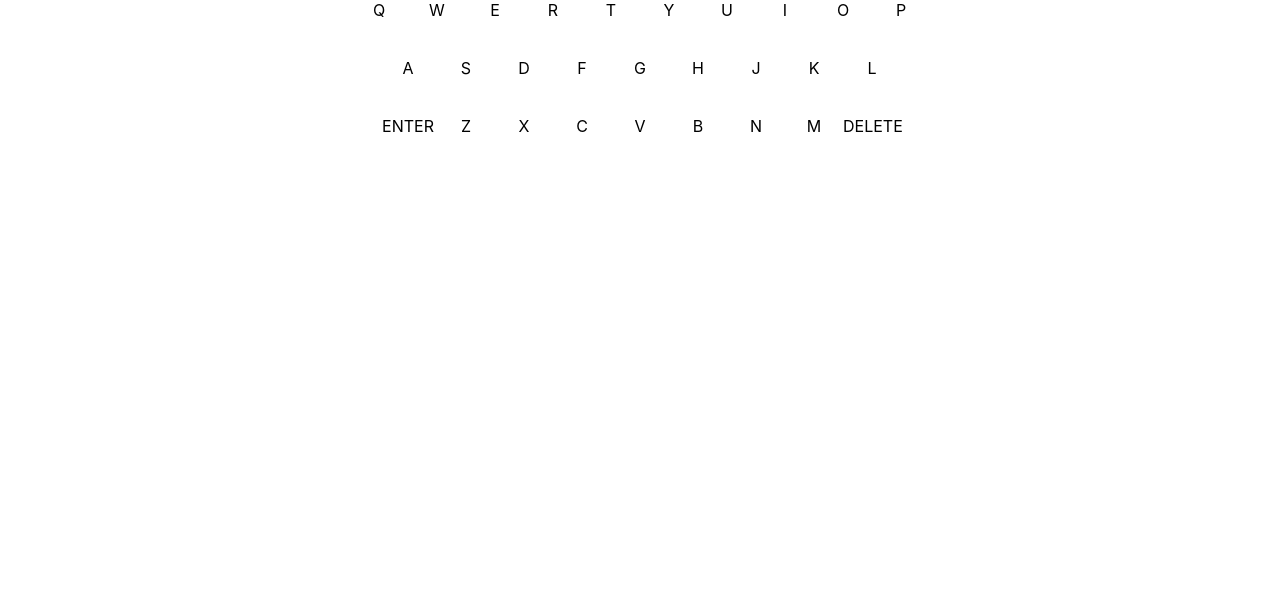
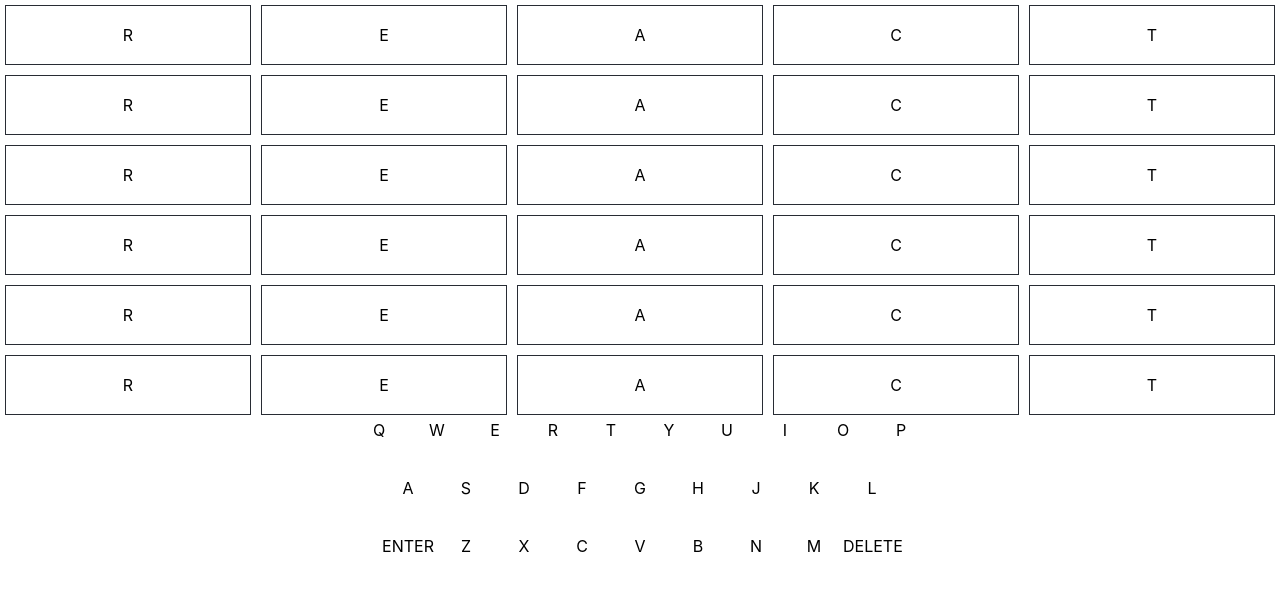
Before and after one commit to becomingjohndoe/wordle-clone, a React (Create React App) app: page / in a window 1280 px wide. Shown: the top 590 px of the page. Built offline with nearby package versions, Linux system fonts and the light colour scheme.

Commit message:
adds cells for guessing word

```diff
--- a/src/App.css
+++ b/src/App.css
@@ -37,7 +37,25 @@
 	}
 }
 
+.main {
+	/* max-width: 440px; */
+}
+
 .keyboard-row {
 	display: flex;
 	justify-content: center;
 }
+
+.row {
+	display: flex;
+	flex-wrap: wrap;
+}
+.cell {
+	flex: 1 0 calc(17% - 10px); /* explanation below */
+	margin: 5px;
+	height: 58px;
+	border: #282c34 1px solid;
+	align-items: center;
+	display: flex;
+	justify-content: center;
+}
--- /dev/null
+++ b/src/components/Cell.tsx
@@ -0,0 +1,7 @@
+type Props = {
+	value: string;
+};
+
+export const Cell = ({ value }: Props) => {
+	return <div className="cell">{value}</div>;
+};
--- a/src/components/Game.tsx
+++ b/src/components/Game.tsx
@@ -1,6 +1,10 @@
-import { Key } from "./Key";
 import { Keyboard } from "./Keyboard";
-
+import { Row } from "./Row";
 export const Game = () => {
-	return <Keyboard />;
+	return (
+		<div className="main">
+			<Row />
+			<Keyboard />
+		</div>
+	);
 };
--- /dev/null
+++ b/src/components/Row.tsx
@@ -0,0 +1,21 @@
+import { useState } from "react";
+import { Cell } from "./Cell";
+export const Row = () => {
+	const [guesses, setGuesses] = useState([
+		["R", "E", "A", "C", "T"],
+		["R", "E", "A", "C", "T"],
+		["R", "E", "A", "C", "T"],
+		["R", "E", "A", "C", "T"],
+		["R", "E", "A", "C", "T"],
+		["R", "E", "A", "C", "T"],
+	]);
+	return (
+		<div className="row">
+			{guesses.map((guess, index) => {
+				return guess.map((letter, index) => {
+					return <Cell value={letter} key={index} />;
+				});
+			})}
+		</div>
+	);
+};
```
